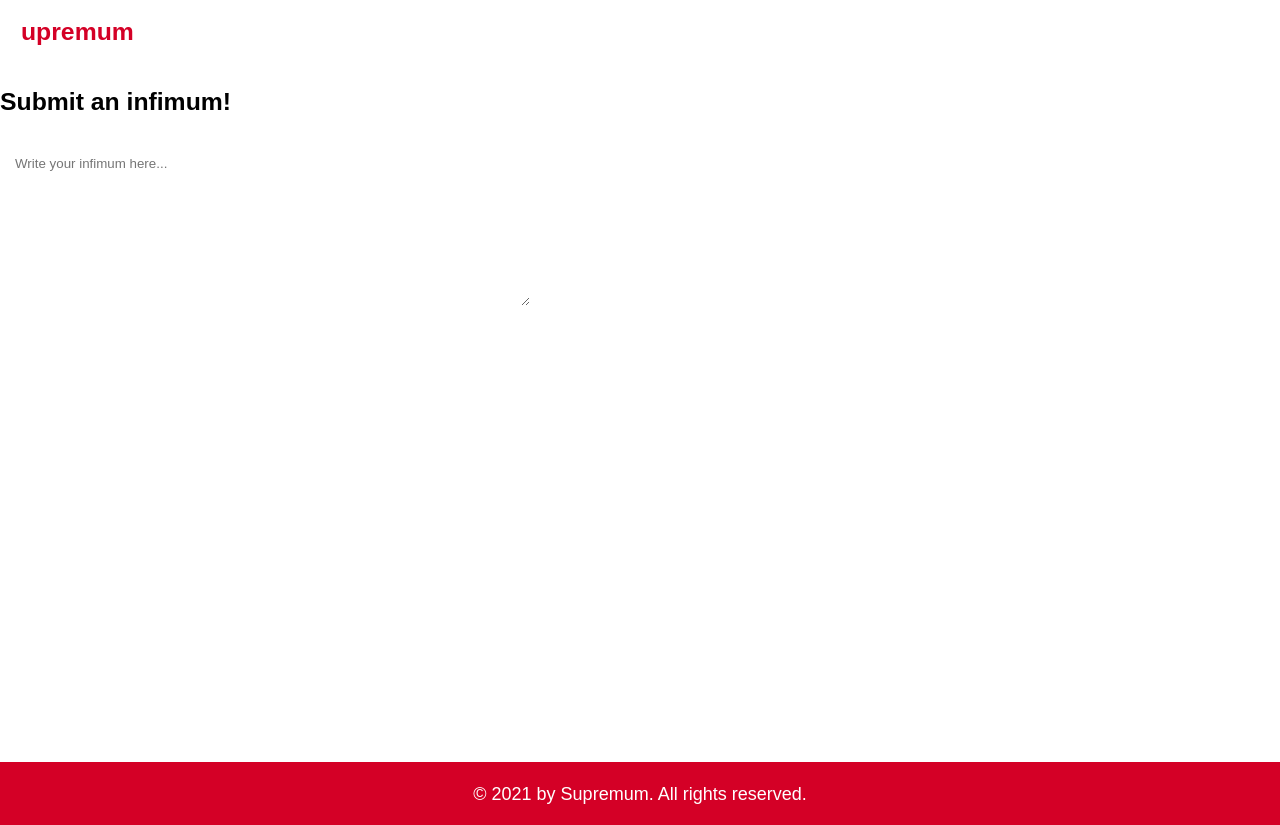
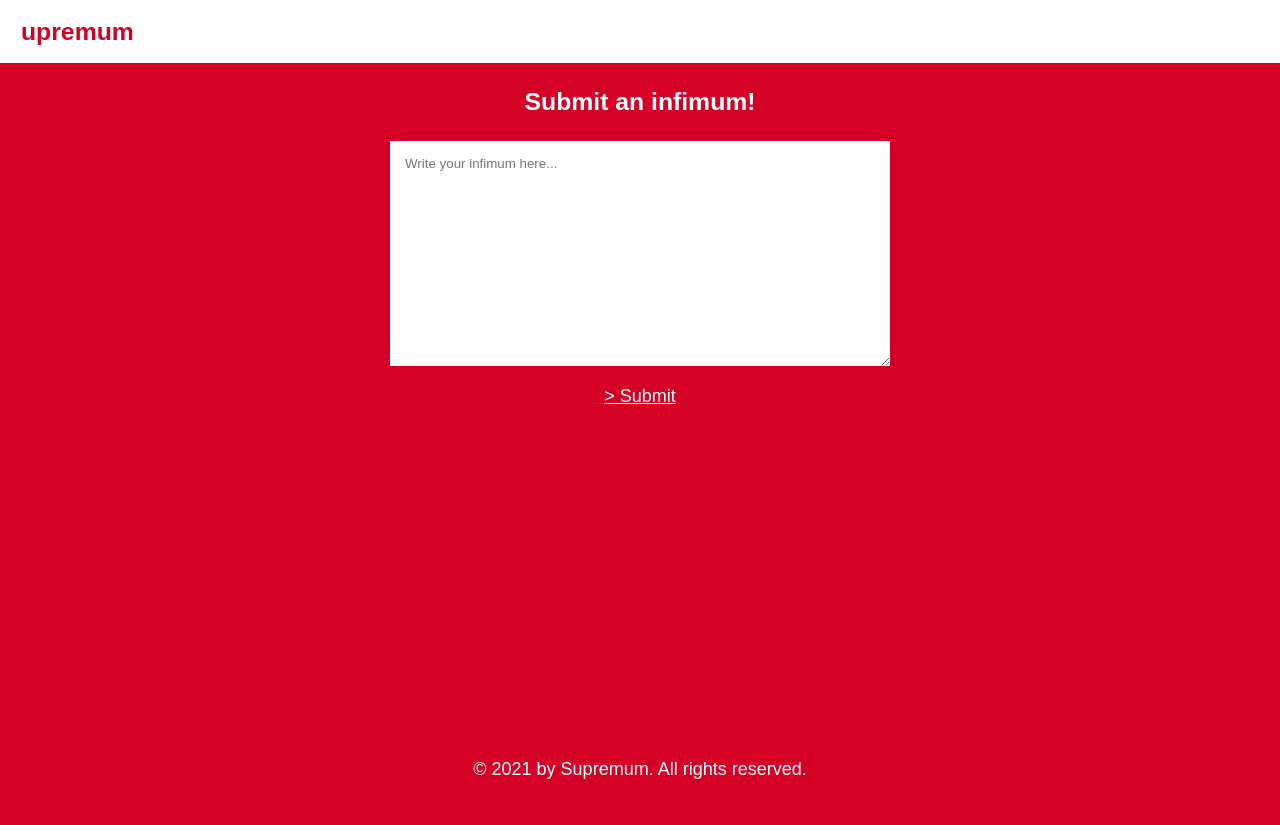
Before and after one commit to GEWIS/supremumweb, a Flask app: page /infimum/submit in a window 1280 px wide. After the commit the page ends 779 px from the top, so only its background shows below. Run offline with Flask 2, Linux system fonts and the light colour scheme; some libraries are stand-ins or nearby versions.

Commit message:
update: update html/css of infimum submit page

```diff
--- a/app/home/static/stylesheets/home.css
+++ b/app/home/static/stylesheets/home.css
@@ -22,7 +22,7 @@
 }
 
 .edition-cover {
-    max-height: calc( .8 * var(--window-height));
+    max-height: calc( .8 * var(--content-height));
     max-width: 100%;
     box-shadow: 0px 0px 20px 2px #000;
     -webkit-box-shadow: 0px 0px 20px 2px #000;
--- a/app/home/static/stylesheets/shared.css
+++ b/app/home/static/stylesheets/shared.css
@@ -2,7 +2,7 @@
     --gewis-rood: #D40026;
     --menu-height: 7rem;
     --footer-height: 7rem;
-    --window-height: calc(100vh - var(--menu-height) - var(--footer-height));
+    --content-height: calc(100vh - var(--menu-height) - var(--footer-height));
 }
 
 body, html, div {
@@ -106,7 +106,7 @@
     flex-direction: column;
     flex: 1 0 auto;
     max-width: 100vw;
-    min-height: var(--window-height);
+    min-height: var(--content-height);
     /* Prevent content overflow */
     margin-top: var(--menu-height);
 }
--- a/app/home/static/stylesheets/submit.css
+++ b/app/home/static/stylesheets/submit.css
@@ -1,20 +1,35 @@
-.submit-container {
-    /* Account for header and footer */
-    min-height: var(--window-height);
+.section-container {
+    box-sizing: border-box;
+    min-height: var(--content-height);
+
+    min-width: 100px;
+    width: 500px;
+    max-width: 85%;
+    margin: auto;
+
+    display: flex;
+    flex-direction: column;
+    align-items: center;
+}
+
+form {
+    width: 100%;
+    display: flex;
+    flex-direction: column;
+    align-items: center;
+}
+
+.form-group {
+    width: 100%;
 }
 
 #content {
+    box-sizing: border-box;
     border: none;
-    width: 80%;
-    min-width: 100px;
-    max-width: 500px;
-    min-height: 15rem;
+    width: 100%;
+    min-height: 25rem;
     font-family: Arial, Helvetica, sans-serif;
     padding: 15px;
-}
-
-.submit {
-    text-decoration: underline;
 }
 
 .submit-btn {
@@ -23,4 +38,5 @@
     text-decoration: underline;
     color: white;
     cursor: pointer;
+    margin-top: 1em;
 }
--- a/app/home/templates/submit.html
+++ b/app/home/templates/submit.html
@@ -1,4 +1,4 @@
-{% extends 'layout.html' %}
+{% extends 'components/layout.html' %}
 
 {% from 'components/macros.html' import render_field %}
 
@@ -7,20 +7,16 @@
 {% endblock %}
 
 {% block body %}
-<div class="content-item center">
-    <div class="content-container submit-container">
+<section>
+    <div class="section-container">
         {% if form %}
         <h3>Submit an infimum!</h3>
         <form method="POST" action="{{ request.url }}">
-            <div class="panel panel-default">
-                <div>
-                    {{ form.csrf_token }}
-                    {{ render_field(form.content) }}
-                </div>
-                <button type="submit" class="submit-btn" style="margin-right: 1em;">
-                    <i class="fa fa-sign-in"></i><p>> Submit</p>
-                </button>
-            </div>
+            {{ form.csrf_token }}
+            {{ render_field(form.content) }}
+            <button type="submit" class="submit-btn">
+                <span class="section-link">> Submit</span>
+            </button>
         </form>
         {% else %}
         <div id="submission-succesfull">
@@ -31,5 +27,5 @@
         </div>
         {% endif %}
     </div>
-</div>
+</section>
 {% endblock %}
```
